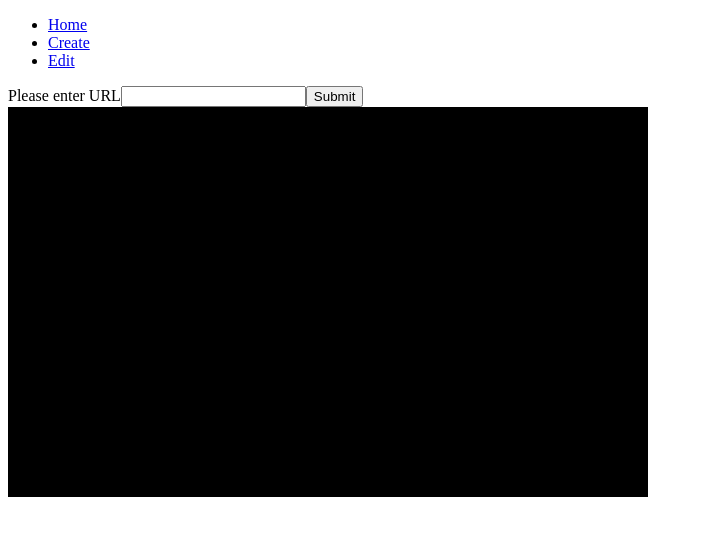
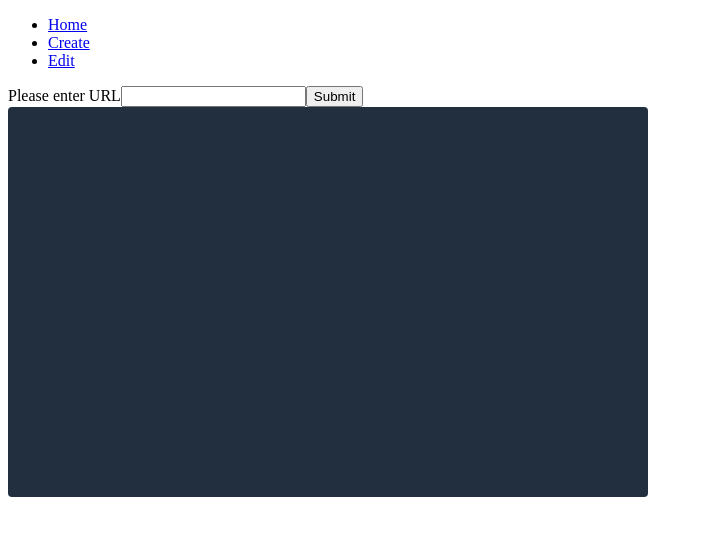
Before and after one commit to t0mclaudio/vanhackathon-thinkific-1, a React app: page /create in a window 1280 px wide. Shown: the top 536 px of the page, without its empty margins (0-703 px from the left). Built offline with nearby package versions, Linux system fonts and the light colour scheme; the HTML template or start-up script is replaced by a standard one.

Commit message:
Improve playerwrapperstyle

```diff
--- a/src/Create/PlayerWrapper.js
+++ b/src/Create/PlayerWrapper.js
@@ -1,10 +1,17 @@
 import React from 'react';
-import Player from '../Components/Player';
 
 export default (props) => {
   return (
-    <div style={{ position: 'relative', width: '640px', height: '390px', backgroundColor: 'black' }}>
+    <div style={style}>
       {props.state.url ? props.children : "" }
     </div>
   )
 }
+
+const style = {
+  position: 'relative',
+  width: '640px',
+  height: '390px',
+  backgroundColor: '#222f3e',
+  borderRadius: '4px'
+}
```
